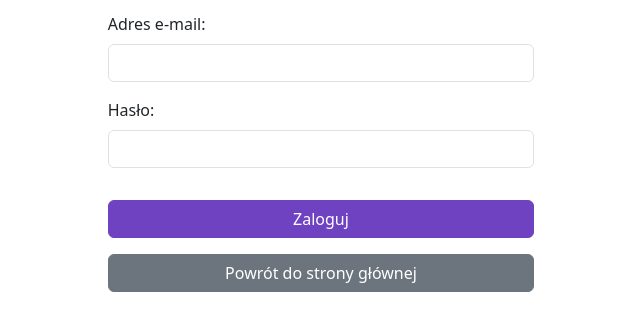
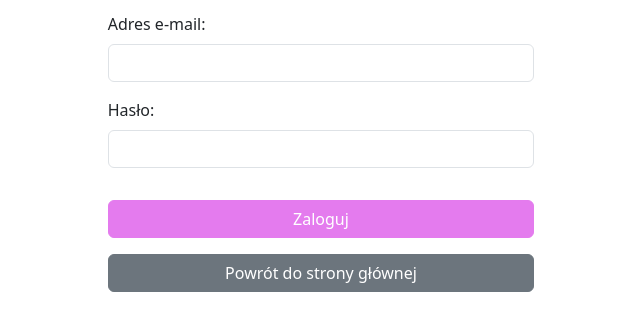
Before and after one commit to xGuzik/ZadaniaZawadzkiWitryny, a PHP site: page /login.php in a window 1280 px wide. Shown: the part 132-463 px from the top of the page, without its empty margins (319-959 px from the left). Run offline with PHP 8.4, Linux system fonts and the light colour scheme.

Commit message:
Poprawki

```diff
--- a/login.php
+++ b/login.php
@@ -31,8 +31,8 @@ if ($_SERVER['REQUEST_METHOD'] === 'POST') {
     <script src="https://cdn.jsdelivr.net/npm/bootstrap@5.3.3/dist/js/bootstrap.bundle.min.js" integrity="sha384-YvpcrYf0tY3lHB60NNkmXc5s9fDVZLESaAA55NDzOxhy9GkcIdslK1eN7N6jIeHz" crossorigin="anonymous"></script>
     <style>
         #buttoncolor {
-            background-color: #6f42c1;
-            border-color: #6f42c1;
+            background-color: rgb(228, 123, 238);
+            border-color: rgb(228, 123, 238);
         }
     </style>
 </head>
```
